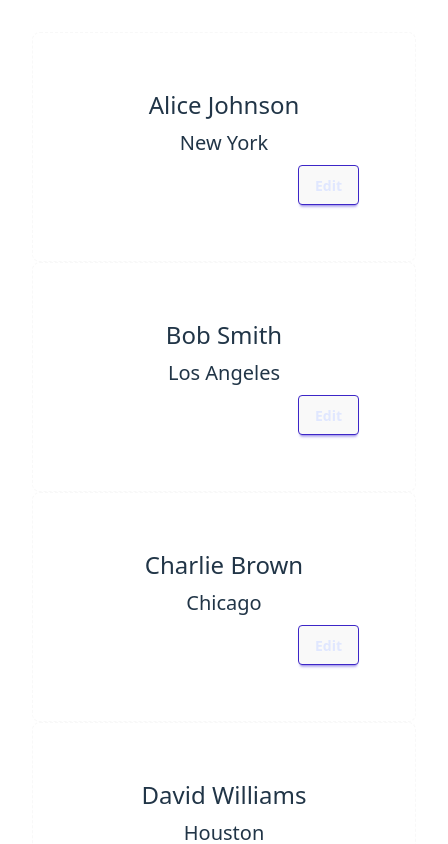
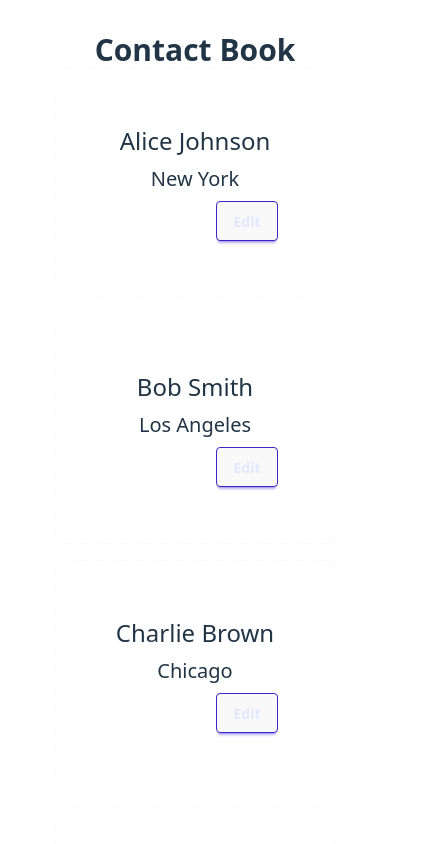
Before and after one commit to BullDogPatch/react-practice-contact-book-app, a React (Vite) app: page / in a window 390 px wide. Shown: the top 844 px of the page, 448 px wide, since content can reach past the window. Built offline with nearby package versions, Linux system fonts and the light colour scheme.

Commit message:
update styling to be responsive

```diff
--- a/src/App.tsx
+++ b/src/App.tsx
@@ -26,9 +26,12 @@ function App() {
 
   return (
     <>
-      {contacts.map((contact) => (
-        <Person key={contact.id} contact={contact} />
-      ))}
+      <h2 className='text-3xl font-bold'>Contact Book</h2>
+      <div className='grid grid-cols-1 sm:grid-cols-1 md:grid-cols-2 lg:grid-cols-3 gap-4'>
+        {contacts.map((contact) => (
+          <Person key={contact.id} contact={contact} />
+        ))}
+      </div>
     </>
   );
 }
--- a/src/components/Person.tsx
+++ b/src/components/Person.tsx
@@ -4,9 +4,9 @@ interface Props {
   contact: SingleContact;
 }
 
-const Person  = ({ contact }: Props) => {
+const Person = ({ contact }: Props) => {
   return (
-    <div className='card card-dash bg-base-100 w-96'>
+    <div className='card card-dash bg-base-100'>
       <div className='card-body'>
         <p className='text-2xl'>{contact.name}</p>
         <p className='text-xl'>{contact.city}</p>
```
